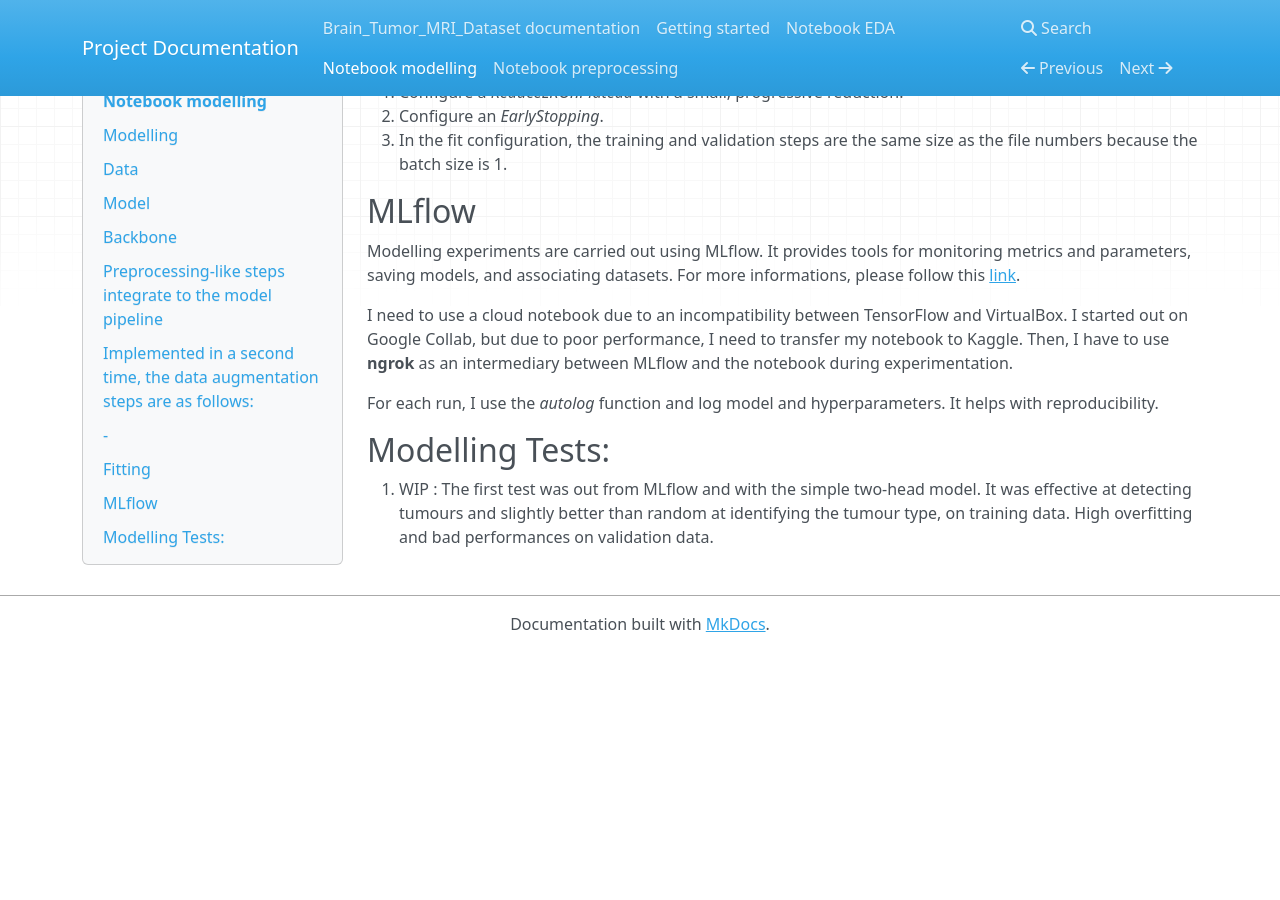
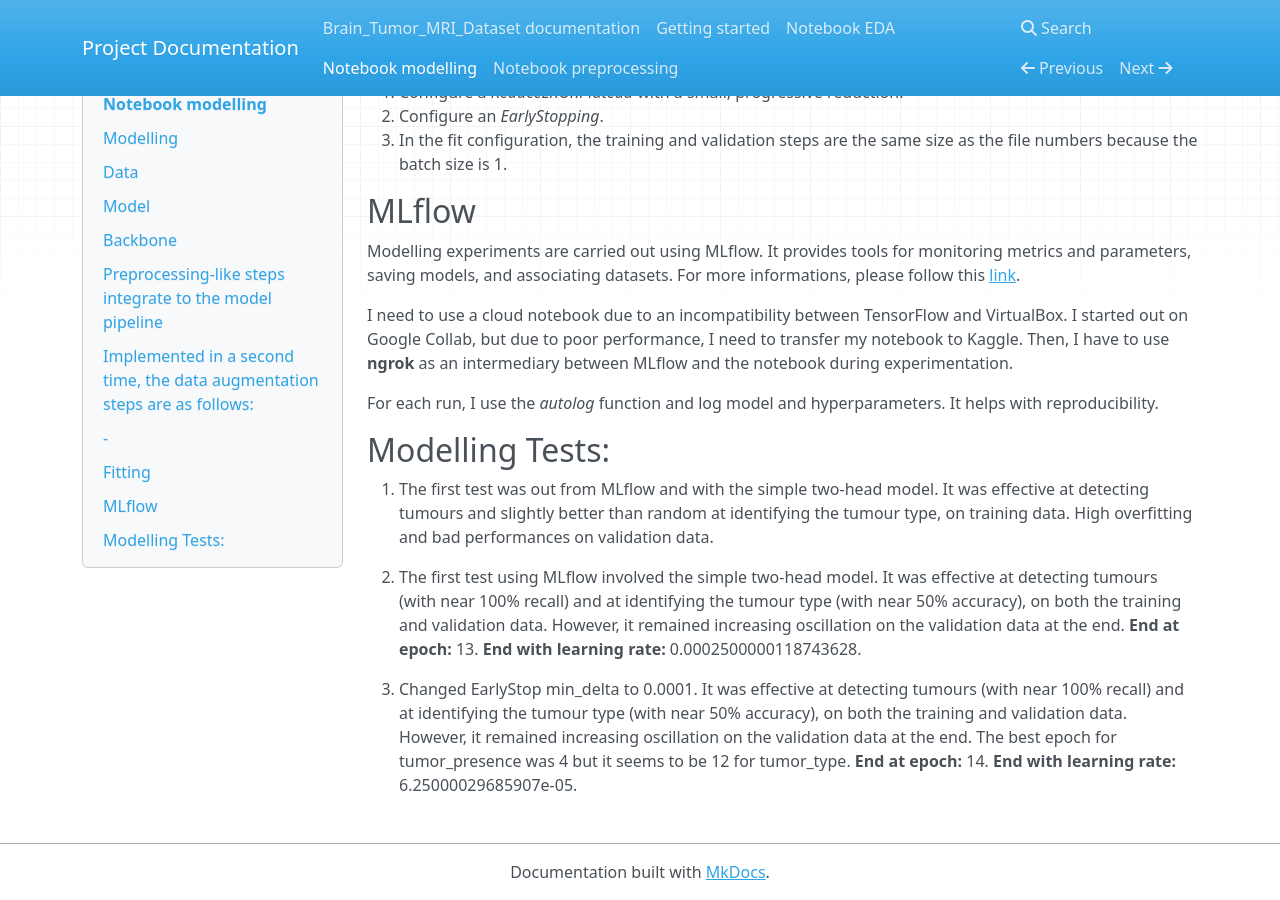
Before and after one commit to Jeremy-Duval-PhD/Brain_Tumor_MRI_Dataset, an MkDocs documentation site: the page built from docs/docs/notebook_modelling.md, in a window 1280 px wide and 900 px high, scrolled down 2102 px. Built offline with MkDocs 1.6.1, drawn with Linux system fonts in a browser that asks for light colours; nearby versions of some CDN libraries; before the commit the page ends 2754 px from its top, so only the background shows below that.

Commit message:
WIP: modelling: debug switch on kaggle done. Model test 1 & 2

```diff
--- a/docs/docs/notebook_modelling.md
+++ b/docs/docs/notebook_modelling.md
@@ -95,4 +95,8 @@ For each run, I use the *autolog* function and log model and hyperparameters. It
 
 ## Modelling Tests:
 
-1. WIP : The first test was out from MLflow and with the simple two-head model. It was effective at detecting tumours and slightly better than random at identifying the tumour type, on training data. High overfitting and bad performances on validation data.
+0. The first test was out from MLflow and with the simple two-head model. It was effective at detecting tumours and slightly better than random at identifying the tumour type, on training data. High overfitting and bad performances on validation data.
+
+1. The first test using MLflow involved the simple two-head model. It was effective at detecting tumours (with near 100% recall) and at identifying the tumour type (with near 50% accuracy), on both the training and validation data. However, it remained increasing oscillation on the validation data at the end. **End at epoch:** 13. **End with learning rate:** 0.0002500000118743628.
+
+2. Changed EarlyStop min_delta to 0.0001. It was effective at detecting tumours (with near 100% recall) and at identifying the tumour type (with near 50% accuracy), on both the training and validation data. However, it remained increasing oscillation on the validation data at the end. The best epoch for tumor_presence was 4 but it seems to be 12 for tumor_type. **End at epoch:** 14. **End with learning rate:** 6.25000029685907e-05.
```
Also changed, not shown: 1 other file.
